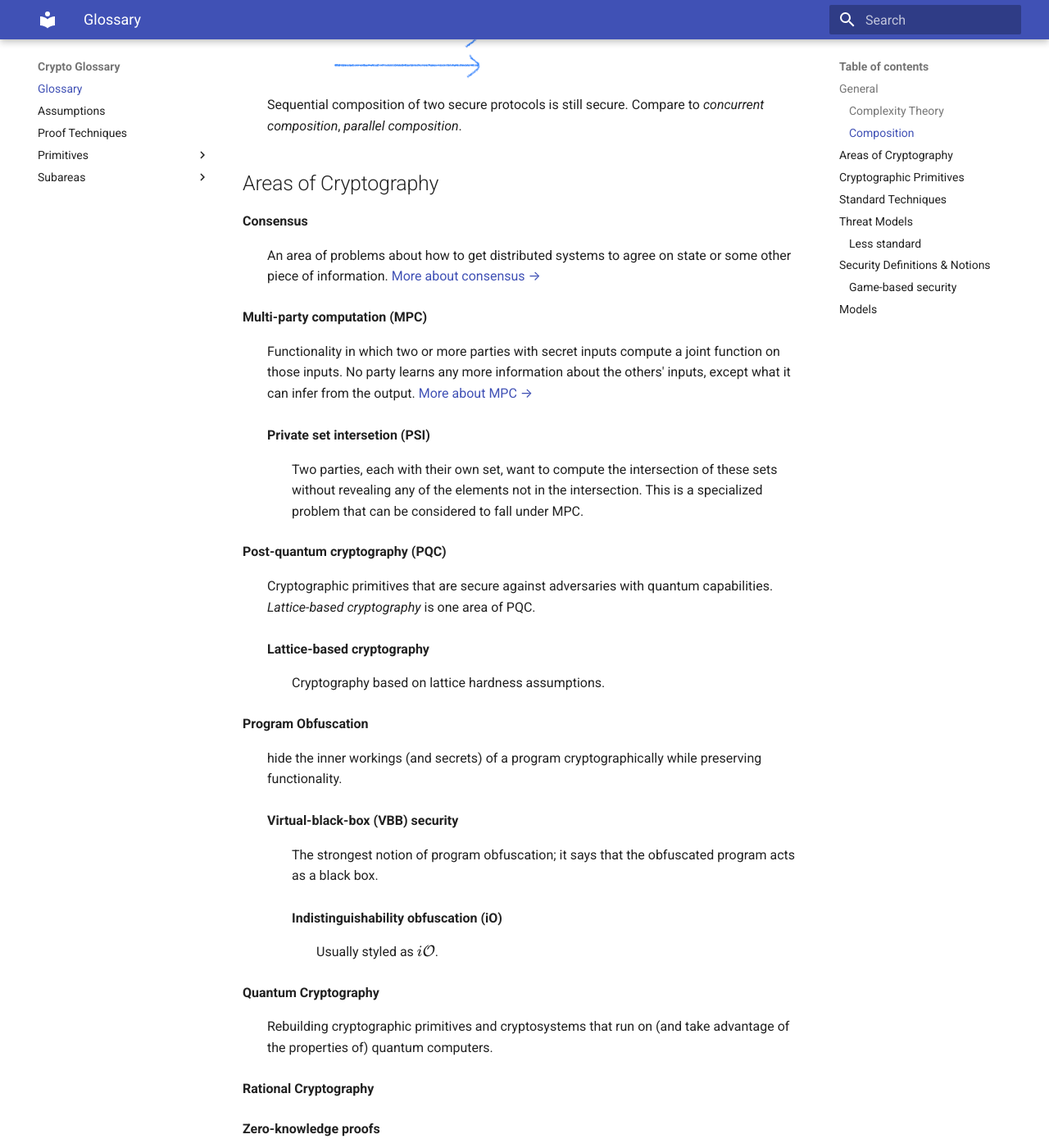
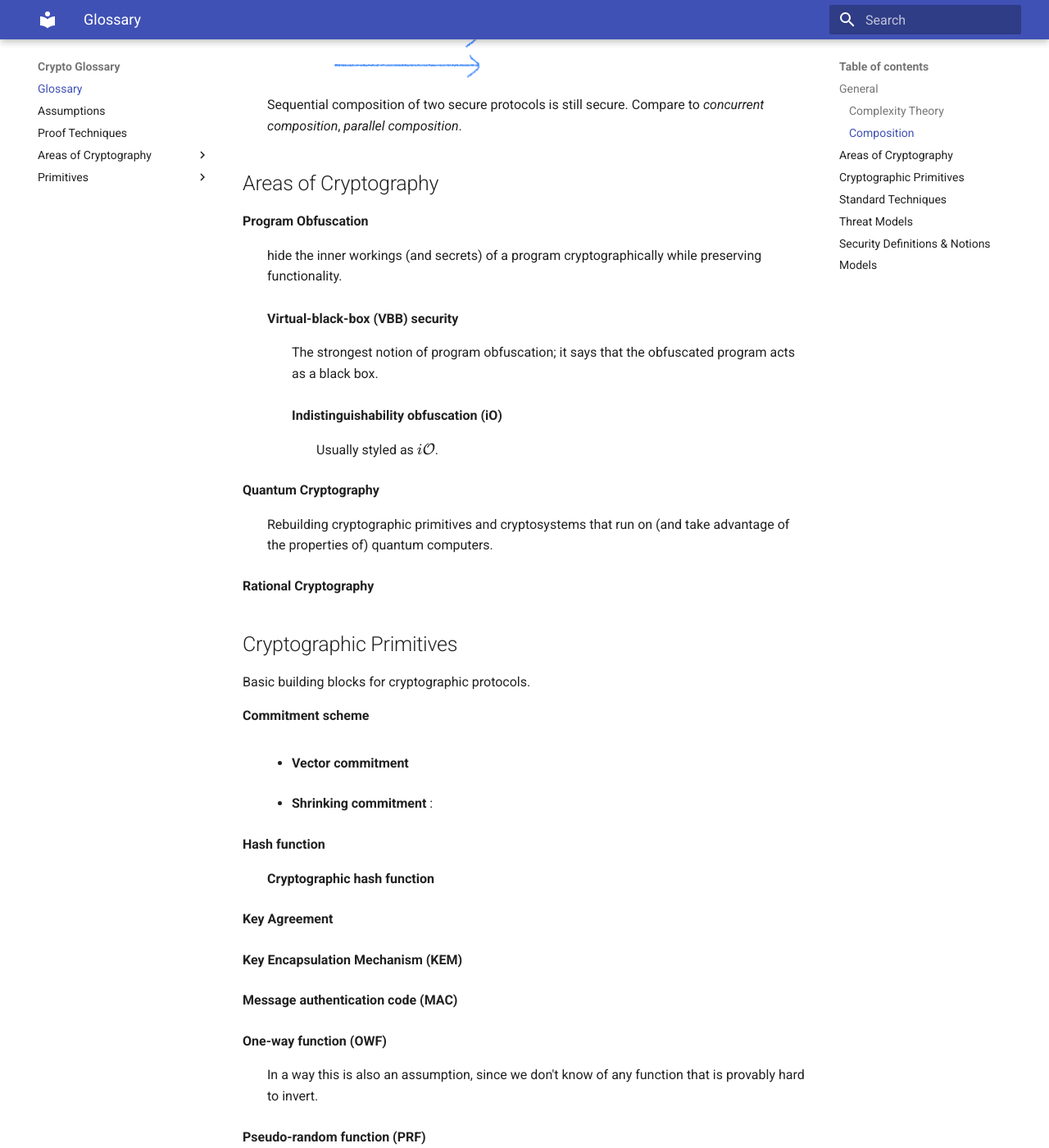
Before and after one commit to nglaeser/crypto-glossary, an MkDocs documentation site: the page built from docs/index.md, in a window 1280 px wide and 1400 px high, scrolled down 6232 px. Shown: the whole window at 82% size. Built offline with MkDocs 1.6.1 and Material for MkDocs 9.7.7, drawn with Linux system fonts in a browser that asks for light colours; some of the changed text lies outside the part shown.

Commit message:
update some formatting, add building info to readme

```diff
--- a/docs/index.md
+++ b/docs/index.md
@@ -121,20 +121,6 @@
 Sequential composition of two secure protocols is still secure. Compare to _concurrent composition_, _parallel composition_.
 
 ## Areas of Cryptography
-**Consensus**
-: An area of problems about how to get distributed systems to agree on state or some other piece of information. [More about consensus &rarr;](subareas/consensus.md)
-
-**Multi-party computation (MPC)**
-: Functionality in which two or more parties with secret inputs compute a joint function on those inputs. No party learns any more information about the others' inputs, except what it can infer from the output. [More about MPC &rarr;](subareas/mpc.md)
-<br/>
-**Private set intersetion (PSI)**
-: Two parties, each with their own set, want to compute the intersection of these sets without revealing any of the elements not in the intersection. This is a specialized problem that can be considered to fall under MPC.<!-- add use case -->
-
-**Post-quantum cryptography (PQC)**
-: Cryptographic primitives that are secure against adversaries with quantum capabilities. _Lattice-based cryptography_ is one area of PQC.
-<br/>
-**Lattice-based cryptography**
-: Cryptography based on lattice hardness assumptions.
 
 **Program Obfuscation**
 : hide the inner workings (and secrets) of a program cryptographically while preserving functionality.
@@ -150,9 +136,6 @@
 
 **Rational Cryptography**
 :
-
-**Zero-knowledge proofs**
-: Ways to prove knowledge of a piece of information without revealing that information. More specifically, the goal is usually to prove knowledge of a _witness_ for some _statement_ in a _language_ without revealing the witness. [More about zero-knowledge &rarr;](subareas/zk.md)
 
 ## Cryptographic Primitives
 
@@ -221,9 +204,8 @@
 **Semi-honest adversary**
 : An adversary that follows the protocol and acts honestly, but tries to learn as much as possible from the information it sees. Also known as **honest-but-curious (HbC)** or **passive**.
 
-<hr/>
-
-### Less standard
+!!! warning "Less standard threat models"
+    The following threat models are newer and thus less widely used than the ones until now. It's possible different papers use different terms for them or that the names will change in the future.
 
 **Fail-stop adversary**
 : Slightly stronger than the semi-honest adversary; follows the protocol the way a semi-honest adversary does, but can choose to abort at any time (or cause parties it controls to abort).
@@ -265,12 +253,6 @@
 
 **Unconditional security**
 : Usually used interchangeably with _information-theoretic security_. However, it can also be used to mean security that is not based on any computational assumption.
-
-### Game-based security
-Security is defined by a _security game_ in which an attacker should have _negligible_ _advantage_. For example, [CPA- and CCA-security](primitives/encryption.md#security-notions).
-
-<!-- Table of security games.
-Columns: name, primitive (Enc, MAC, etc.), weaker/stronger than -->
 
 ## Models
 
```
Also changed, not shown: other parts of docs/index.md (+6 -0 lines), README.md (+7 -0 lines), docs/Areas-of-Cryptography/consensus.md (added, +10 -0 lines), docs/Areas-of-Cryptography/mpc.md (renamed from docs/subareas/mpc.md, +17 -6 lines), docs/Areas-of-Cryptography/pqc.md (added, +7 -0 lines), docs/Areas-of-Cryptography/zk.md (renamed from docs/subareas/zk.md, +3 -0 lines), docs/assumptions.md (+5 -3 lines), docs/primitives/encryption.md (+8 -9 lines), docs/subareas/consensus.md (deleted, +0 -7 lines).
